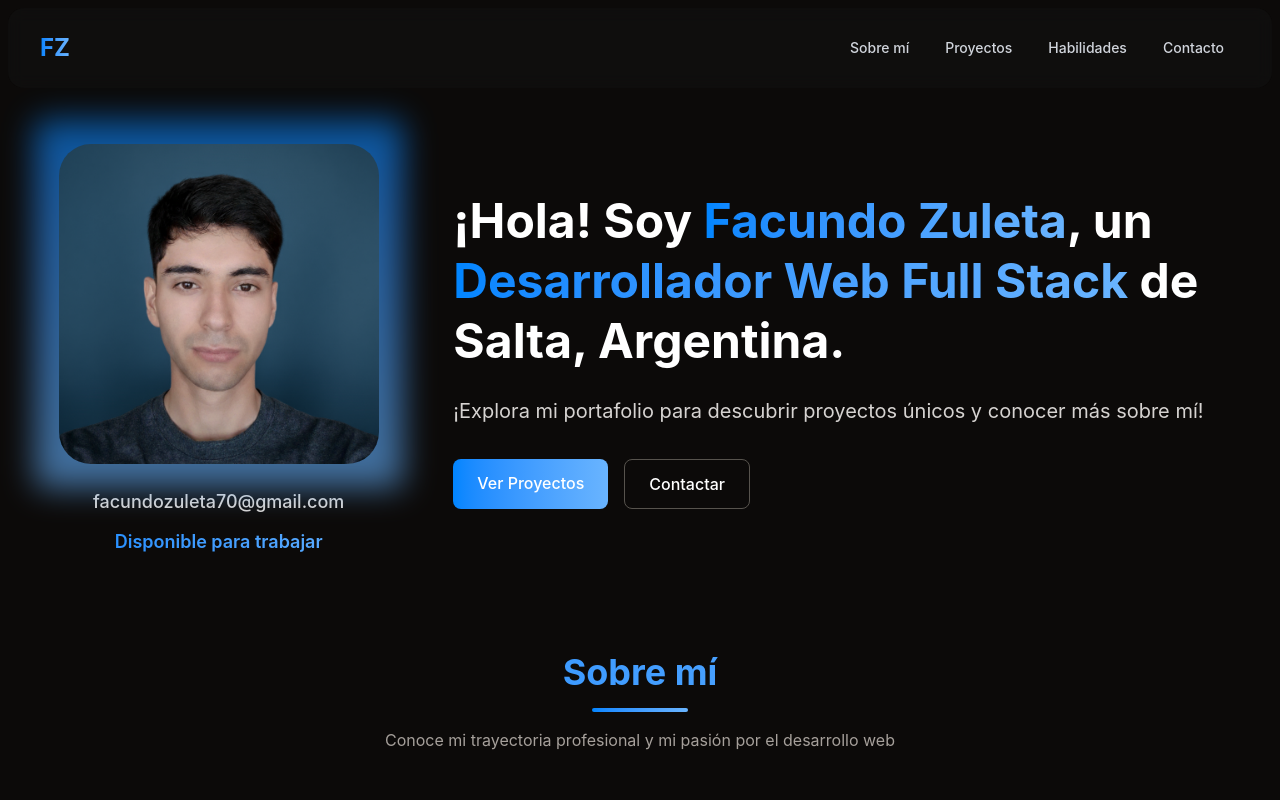
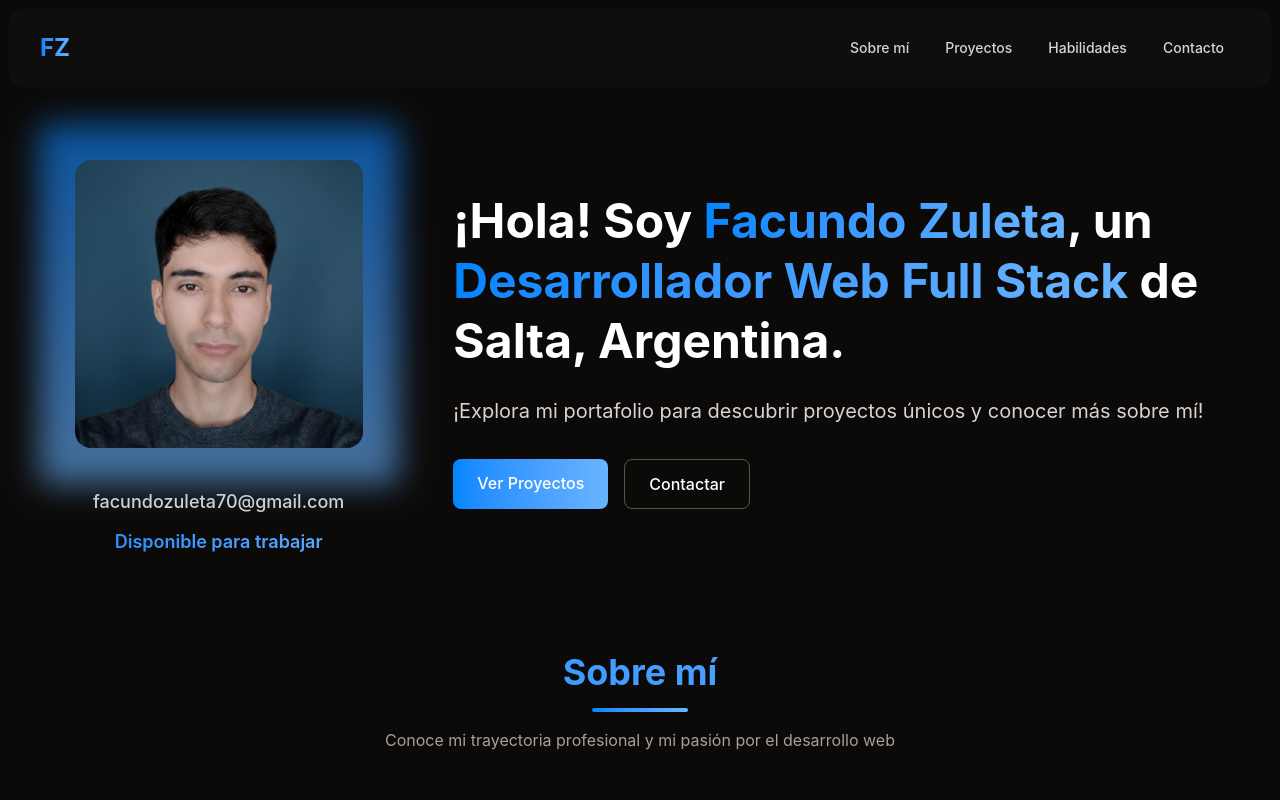
Before and after one commit to FacundoZu/Project-Portfolio-React, a React (Vite) app: page / in a window 1280 px wide. Shown: the top 800 px of the page. Built offline with nearby package versions, Linux system fonts and the light colour scheme.

Commit message:
photo was improved

```diff
--- a/src/components/Personal.tsx
+++ b/src/components/Personal.tsx
@@ -19,12 +19,12 @@ export default function Personal() {
                 initial={{ opacity: 0, scale: 0.8 }}
                 whileInView={{ opacity: 0.6, scale: 1 }}
                 transition={{ duration: 1.2, ease: "easeOut" }}
-                className="absolute w-92 h-92 m-auto -inset-3.5 bg-linear-to-b from-primary-100 to-primary-200 rounded-lg blur-lg group-hover:blur-xl group-hover:opacity-100 transition"
+                className="absolute w-90 h-90 m-auto -inset-3.5 bg-linear-to-b from-primary-100 to-primary-200 rounded-lg blur-lg group-hover:blur-xl group-hover:opacity-100 transition"
               ></motion.div>
               <motion.img
-                src="../foto-web-5.png"
+                src="../foto-web.png"
                 alt="Foto de perfil"
-                className="w-80 h-80 m-auto rounded-4xl object-cover relative"
+                className="w-80 h-80 p-4 m-auto rounded-4xl object-cover relative"
                 initial={{ opacity: 0.5, y: 50, x: -15, rotate: 3 }}
                 whileInView={{ opacity: 1, y: 0, x: 0, rotate: 0}}
                 transition={{
```
Also changed, not shown: public/foto-web.png (renamed from public/foto-web-5.png).
